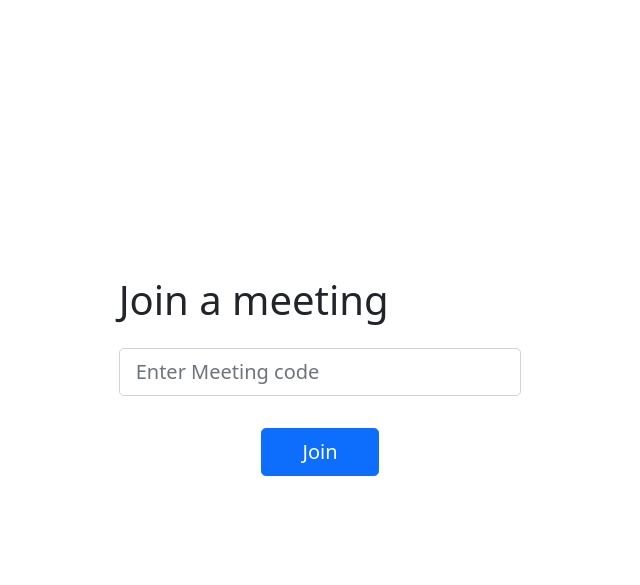
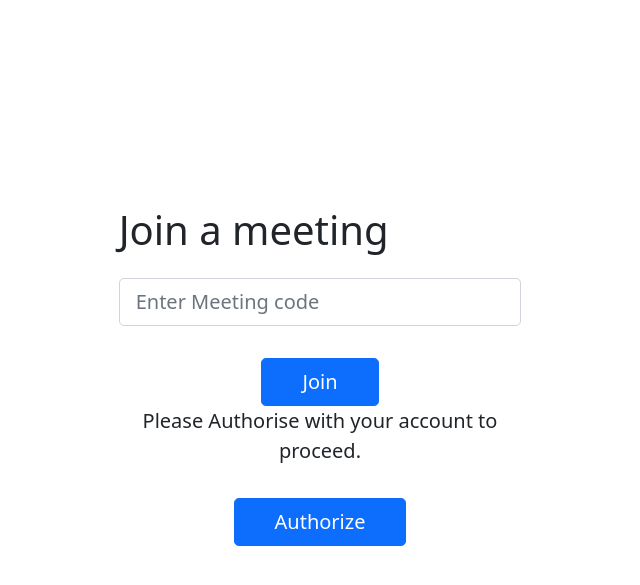
Before and after one commit to abaditya26/IPTracker, a Django app: template templates/homepage.html in a window 1280 px wide. Shown: the top 585 px of the page, without its empty margins (0-640 px from the left). Run offline with Django 4.2, Linux system fonts and the light colour scheme; the template is opened without the code that fills it, so the values that code supplies are empty; parts of the project's set-up code (start-up, migrations or seed data) failed here and were passed over.

Commit message:
homepage UI

```diff
--- a/templates/homepage.html
+++ b/templates/homepage.html
@@ -49,6 +49,18 @@
                                     style="padding-left: 2.5rem; padding-right: 2.5rem;" value="Join">
                             </center>
                         </div>
+
+                        <div class="form-outline mb-4 text-center">
+                            <blockquote class="blockquote">
+                                Please Authorise with your account to proceed.
+                            </blockquote>
+                        </div>
+                        <div class="text-center text-lg-start mt-4 pt-2">
+                            <center>
+                                <input type="submit" class="btn btn-primary btn-lg"
+                                    style="padding-left: 2.5rem; padding-right: 2.5rem;" value="Authorize">
+                            </center>
+                        </div>
                     </form>
                 </div>
                 <div class="col-md-6"></div>
```
